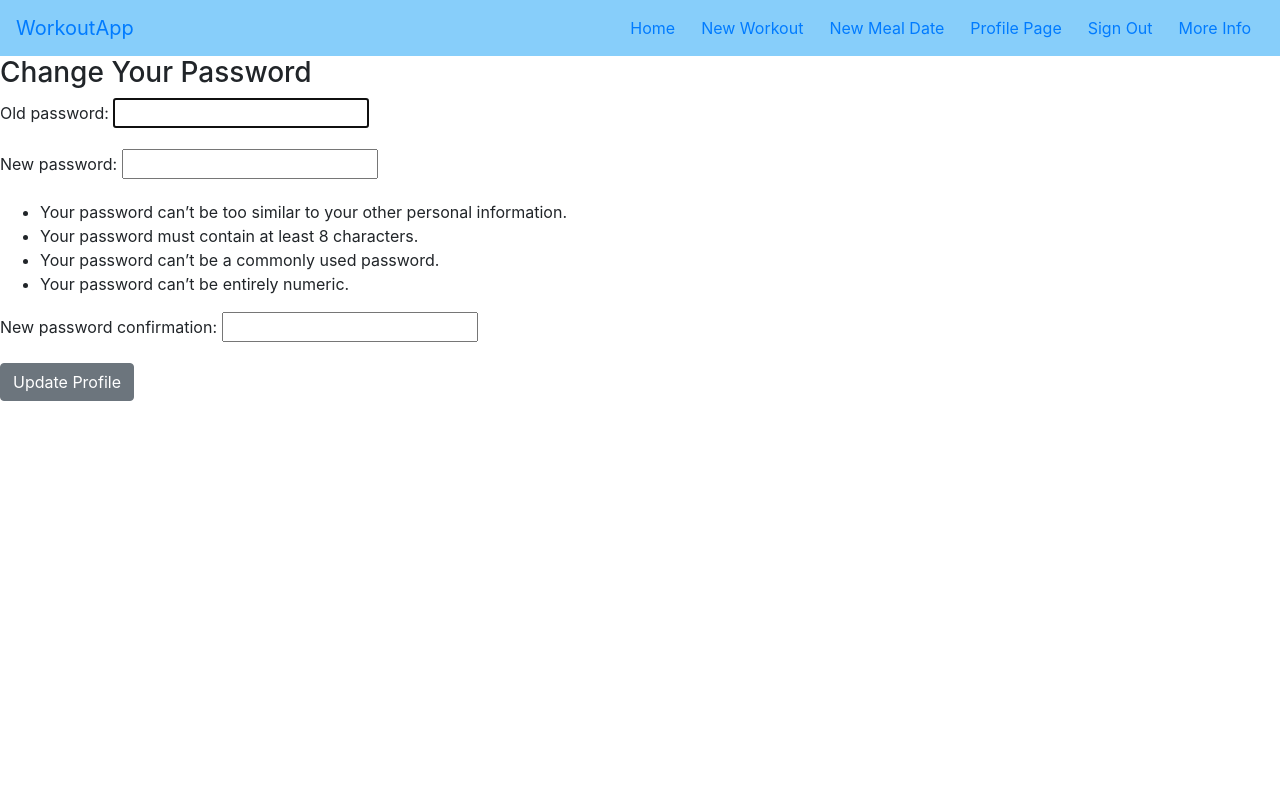
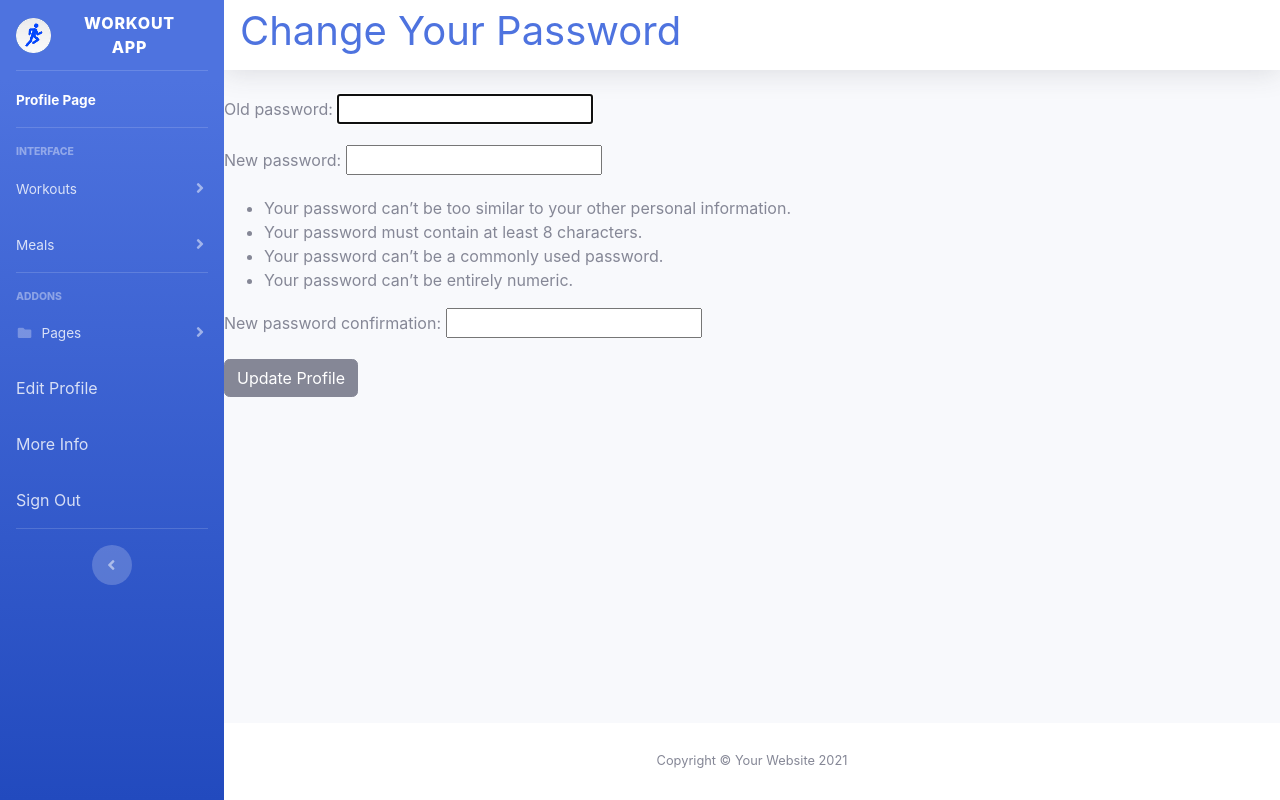
Before and after one commit to utk-cs340-fall22/WorkoutApp, a Django app: page /password/ in a window 1280 px wide. Run offline with Django 4.2, Linux system fonts and the light colour scheme; a user stored in the database is signed in; some libraries are stand-ins or nearby versions.

Commit message:
changepassword formatting

```diff
--- a/WorkoutApp/Templates/ChangePassword.html
+++ b/WorkoutApp/Templates/ChangePassword.html
@@ -12,13 +12,14 @@
         <meta name="viewport" content="width=device-width, initial-scale=1">
 
         {% load static %}
-        <!-- Bootstrap CSS -->
-        <link rel="stylesheet" href="https://cdn.jsdelivr.net/npm/bootstrap@4.3.1/dist/css/bootstrap.min.css" integrity="sha384-ggOyR0iXCbMQv3Xipma34MD+dH/1fQ784/j6cY/iJTQUOhcWr7x9JvoRxT2MZw1T" crossorigin="anonymous">
+        <!-- Custom fonts for this template-->
+        <link href="{% static 'vendor/fontawesome-free/css/all.min.css' %}" rel="stylesheet" type="text/css">
+        <link
+            href="{% static 'https://fonts.googleapis.com/css?family=Nunito:200,200i,300,300i,400,400i,600,600i,700,700i,800,800i,900,900i' %}"
+            rel="stylesheet">
 
-        <!-- jQuery from Bootstrap -->
-        <script src="https://code.jquery.com/jquery-3.3.1.slim.min.js" integrity="sha384-q8i/X+965DzO0rT7abK41JStQIAqVgRVzpbzo5smXKp4YfRvH+8abtTE1Pi6jizo" crossorigin="anonymous"></script>
-        <script src="https://cdn.jsdelivr.net/npm/popper.js@1.14.7/dist/umd/popper.min.js" integrity="sha384-UO2eT0CpHqdSJQ6hJty5KVphtPhzWj9WO1clHTMGa3JDZwrnQq4sF86dIHNDz0W1" crossorigin="anonymous"></script>
-        <script src="https://cdn.jsdelivr.net/npm/bootstrap@4.3.1/dist/js/bootstrap.min.js" integrity="sha384-JjSmVgyd0p3pXB1rRibZUAYoIIy6OrQ6VrjIEaFf/nJGzIxFDsf4x0xIM+B07jRM" crossorigin="anonymous"></script>
+        <!-- Custom styles for this template-->
+        <link href="{% static 'css/sb-admin-2.min.css' %}" rel="stylesheet">
 
 
 
@@ -27,31 +28,141 @@
     <body>
 
 
-    <!--Floating Nav-->
-    <nav class="navbar navbar-expand" style="background-color:lightskyblue;">
-        <div class="container-fluid">
-            <div class="navbar-header">
-                <a class="navbar-brand" href="/">WorkoutApp</a>
+        <div id="wrapper">
+
+            <!-- Sidebar -->
+            <ul class="navbar-nav bg-gradient-primary sidebar sidebar-dark accordion" id="accordionSidebar">
+
+                <!-- Sidebar - Brand -->
+                <a class="sidebar-brand d-flex align-items-center justify-content-center" href="/">
+                    <img src="static/images/workouticon.png" width="35px" height="35px" />
+                    <div class="sidebar-brand-text mx-3">Workout App</div>
+                </a>
+
+                <!-- Divider -->
+                <hr class="sidebar-divider my-0">
+
+                <!-- Nav Item - Dashboard -->
+                <li class="nav-item active">
+                    <a class="nav-link" href="/ProfilePage">
+                        <!--<i class="fas fa-fw fa-tachometer-alt"></i>-->
+                        <span>Profile Page</span></a>
+                </li>
+
+                <!-- Divider -->
+                <hr class="sidebar-divider">
+
+                <!-- Heading -->
+                <div class="sidebar-heading">
+                    Interface
                 </div>
 
-            <ul class="nav navbar-nav">
-                <button type="submit" class="btn btn-default"> <a href="/"> Home </a> </button>
+                <!-- Nav Item - Workouts Collapse Menu -->
+                <li class="nav-item">
+                    <a class="nav-link collapsed" href="#" data-toggle="collapse" data-target="#collapseTwo"
+                        aria-expanded="true" aria-controls="collapseTwo">
+                        <!--<i class="fas fa-fw fa-cog"></i>-->
+                        <span>Workouts</span>
+                    </a>
+                    <div id="collapseTwo" class="collapse" aria-labelledby="headingTwo" data-parent="#accordionSidebar">
+                        <div class="bg-white py-2 collapse-inner rounded">
+                            <h6 class="collapse-header">Add or View Workouts:</h6>
+                            <a class="collapse-item" href="/CreateWorkout">New Workout</a>
+                            <u1>
+                            {%for workout in all_workouts %}
+                                <a class="collapse-item" href="/ProfilePage/{{workout.id}}/Workouts"> {{workout.date}}</a>
+                            {% endfor %}
+                            </u1>
+                        </div>
+                    </div>
+                </li>
 
-                {% if user.is_authenticated %}
-                <button type="submit" class="btn btn-default"> <a href="/CreateWorkout"> New Workout </a> </button>
-                <button type="submit" class="btn btn-default"> <a href="/CreateTracker"> New Meal Date </a> </button>
-                <button type="submit" class="btn btn-default"> <a href="/ProfilePage"> Profile Page </a> </button>
-                <button type="submit" class="btn btn-default"> <a href="/SignOut"> Sign Out </a> </button>
+                <!-- Nav Item - Meals Collapse Menu -->
+                <li class="nav-item">
+                    <a class="nav-link collapsed" href="#" data-toggle="collapse" data-target="#collapseUtilities"
+                        aria-expanded="true" aria-controls="collapseUtilities">
+                        <!--<i class="fas fa-fw fa-wrench"></i>-->
+                        <span>Meals</span>
+                    </a>
+                    <div id="collapseUtilities" class="collapse" aria-labelledby="headingUtilities"
+                        data-parent="#accordionSidebar">
+                        <div class="bg-white py-2 collapse-inner rounded">
+                            <h6 class="collapse-header">Custom Utilities:</h6>
+                            <a class="collapse-item" href="/CreateTracker"> New Meal Date </a>
+                            <u1>
+                                {%for day in all_days %}
+                                <a class="collapse-item" href='/ProfilePage/{{day.id}}/Meals'> {{day.date}}</a>
+                                {% endfor %}
 
-                {% else %}
-                <button type="submit" class="btn btn-default"> <a href="/SignIn"> Sign In </a> </button>
-                {% endif %}
-                <button type="submit" class="btn btn-default"> <a href="/MoreInfo"> More Info </a> </button>
+                            </u1>
+                        </div>
+                    </div>
+                </li>
+
+                <!-- Divider -->
+                <hr class="sidebar-divider">
+
+                <!-- Heading -->
+                <div class="sidebar-heading">
+                    Addons
+                </div>
+
+                <!-- Nav Item - Pages Collapse Menu -->
+                <li class="nav-item">
+                    <a class="nav-link collapsed" href="#" data-toggle="collapse" data-target="#collapsePages"
+                        aria-expanded="true" aria-controls="collapsePages">
+                        <i class="fas fa-fw fa-folder"></i>
+                        <span>Pages</span>
+                    </a>
+                    <div id="collapsePages" class="collapse" aria-labelledby="headingPages" data-parent="#accordionSidebar">
+                        <div class="bg-white py-2 collapse-inner rounded">
+                            <h6 class="collapse-header">Login Screens:</h6>
+                            <a class="collapse-item" href="/SignIn">Login</a>
+                            <a class="collapse-item" href="/CreateAccount">Create Account</a>
+                            <a class="collapse-item" href="/password">Forgot Password</a>
+                            <div class="collapse-divider"></div>
+                        </div>
+                    </div>
+                </li>
+
+                <!-- Nav Item - Edit Profile -->
+                <li class="nav-item">
+                    <a class="nav-link" href="/EditProfile">Edit Profile</a>
+                </li>
+
+                <!-- Nav Item - More Info -->
+                <li class="nav-item">
+                    <a class="nav-link" href="/MoreInfo">More Info</a>
+                </li>
+
+                <!-- Nav Item - Sign Out -->
+                <li class="nav-item">
+                    <a class="nav-link" href="/SignOut">Sign Out</a>
+                </li>
+
+                <!-- Divider -->
+                <hr class="sidebar-divider d-none d-md-block">
+
+                <!-- Sidebar Toggler (Sidebar) -->
+                <div class="text-center d-none d-md-inline">
+                <button class="rounded-circle border-0" id="sidebarToggle"></button>
+                </div>
+
             </ul>
-        </div>
+            <!-- End of Sidebar -->
+
+            <!-- Content Wrapper -->
+            <div id="content-wrapper" class="d-flex flex-column">
+
+                <!-- Main Content S-->
+                <div id="content">
+
+                    <!-- Nav Bar -->
+                    <nav class="navbar navbar-expand navbar-light bg-white topbar mb-4 static-top shadow">
+                        <a class="d-flex align-items-center justify-content-center">
+                            <h1>Change Your Password</h1>
+                        </a>
                     </nav>
-    <!--Floating Nav-->
-
                     {% for message in messages %}
                     <div class="alert alert-{{ message.tags }} alert-dismissible fade show" role="alert">
                         <strong>Message:</strong> {{ message}}
@@ -60,14 +171,47 @@
                         </button>
                     </div>
                     {% endfor %}
-    <h3>Change Your Password</h3>
                     <div>
                         <form method="post">
                             {%csrf_token%}
                             {{form.as_p}}
+                        </form>
                         <button class="btn btn-secondary">Update Profile</button>
                     </div>
+                </div>
+
+                <!-- Footer -->
+                <footer class="sticky-footer bg-white">
+                    <div class="container my-auto">
+                        <div class="copyright text-center my-auto">
+                            <span>Copyright &copy; Your Website 2021</span>
+                        </div>
+                    </div>
+                </footer>
+                <!-- End of Footer -->
+            </div>
+        </div>
+    </body>
+
 
         <script src="" async defer></script>
+
+        <!-- Bootstrap core JavaScript-->
+        <script src="{% static 'vendor/jquery/jquery.min.js' %}"></script>
+        <script src="{% static 'vendor/bootstrap/js/bootstrap.bundle.min.js' %}"></script>
+
+        <!-- Core plugin JavaScript-->
+        <script src="{% static 'vendor/jquery-easing/jquery.easing.min.js' %}"></script>
+
+        <!-- Custom scripts for all pages-->
+        <script src="{% static 'js/sb-admin-2.min.js' %}"></script>
+
+        <!-- Page level plugins -->
+        <script src="{% static 'vendor/chart.js/Chart.min.js' %}"></script>
+
+        <!-- Page level custom scripts -->
+        <script src="{% static 'js/demo/chart-area-demo.js' %}"></script>
+        <script src="{% static 'js/demo/chart-pie-demo.js' %}"></script>
+
     </body>
 </html>
```
Lines whose indentation alone changed are shown as unchanged.
